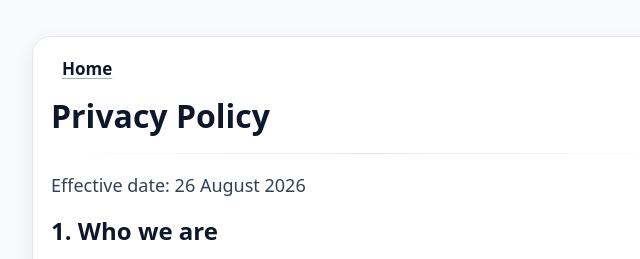
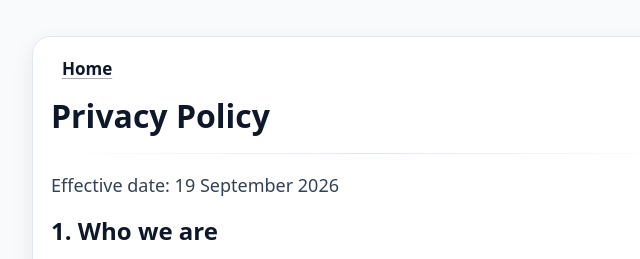
Before and after one commit to carossst/CoffeeGameGithub, a website: page privacy.html in a window 1280 px wide. Shown: the top 259 px of the page, 268-908 px from the left. Drawn offline with Linux system fonts and the light colour scheme.

Commit message:
Update privacy policy effective date

```diff
--- a/privacy.html
+++ b/privacy.html
@@ -29,7 +29,7 @@
                     <div class="wt-divider"></div>
 
                     <p class="wt-muted">
-                        Effective date: 26 August 2026
+                        Effective date: 19 September 2026
                     </p>
 
                     <h2 class="wt-h2">1. Who we are</h2>
```
